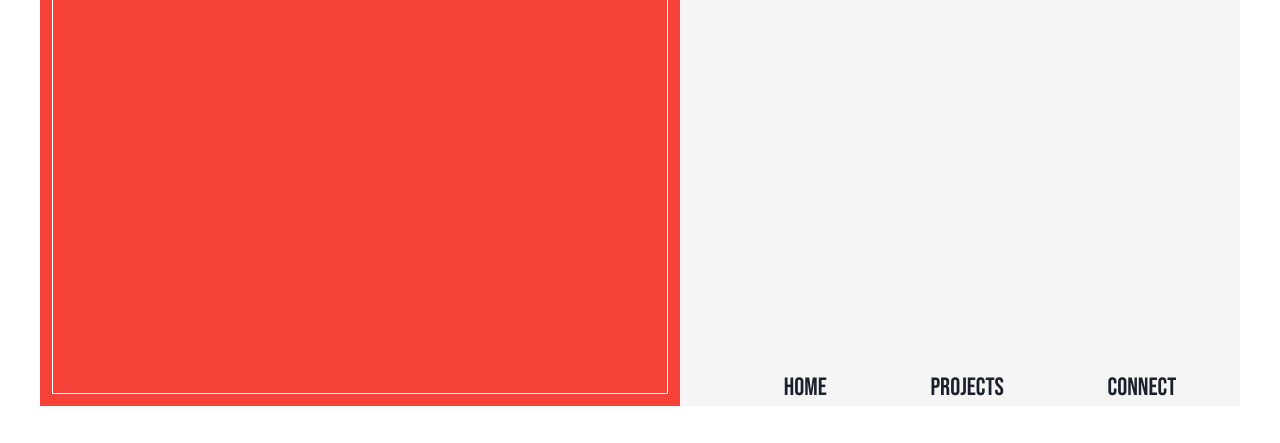
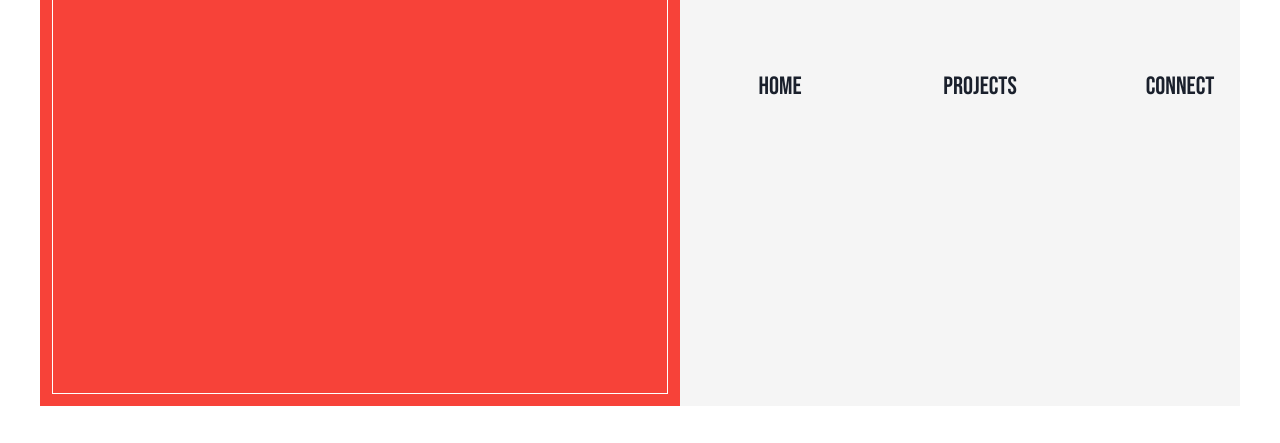
Before and after one commit to Weegius/Portfolio, a React (Create React App) app: page /#/ in a window 1280 px wide. Shown: the part 354-797 px from the top of the page. Built offline with nearby package versions, Linux system fonts and the light colour scheme; a web font is replaced by a local one.

Commit message:
added new links with updated animations

```diff
--- a/src/components/GrayBox.js
+++ b/src/components/GrayBox.js
@@ -1,7 +1,9 @@
 import React from "react";
-import { Flex, Link, Spacer } from "@chakra-ui/react";
+import { Flex, Spacer } from "@chakra-ui/react";
 import { motion } from "framer-motion";
 import TypeWriterEffect from "react-typewriter-effect";
+import { Link } from "react-router-dom";
+import AnimatedLink from "./Links";
 
 const GrayBox = () => {
   return (
@@ -48,7 +50,7 @@ const GrayBox = () => {
             justify={"center"}
             justifyContent="space-evenly"
           >
-            <motion.div whileHover={{ scale: 1.1 }}>
+            {/* <motion.div whileHover={{ scale: 1.1 }}>
               <Link
                 _hover={{ cursor: "pointer", color: "#f74239" }}
                 style={{ textDecoration: "none" }}
@@ -75,7 +77,10 @@ const GrayBox = () => {
               >
                 Connect
               </Link>
-            </motion.div>
+            </motion.div> */}
+            <AnimatedLink word={"Home"} to={"/"} />
+            <AnimatedLink word={"Projects"} to={"projects"} />
+            <AnimatedLink word={"Connect"} to={"connect"} />
           </Flex>
         </Flex>
       </motion.div>
--- /dev/null
+++ b/src/components/Links.js
@@ -0,0 +1,59 @@
+import { Box, Link } from "@chakra-ui/react";
+import { useState } from "react";
+import { Link as ReachLink } from "react-router-dom";
+
+const AnimatedLink = ({ word, to }) => {
+  const degrees = [23, -30, 18, -25, 38];
+  const [hover, setHover] = useState(false);
+
+  // useEffect(() => {
+  //   console.log(hover);
+  // }, [hover]);
+  return (
+    <Box
+      display="flex"
+      alignItems="center"
+      justifyContent="center"
+      height="100vh"
+      w={"100%"}
+      // bg={"red"}
+    >
+      <Box
+        display="flex"
+        alignItems="center"
+        justifyContent="center"
+        // bg={"red"}
+        p={1}
+        _hover={{
+          cursor: "pointer",
+          letterSpacing: "10px",
+          color: "red",
+        }}
+        onMouseEnter={() => setHover(true)}
+        onMouseLeave={() => setHover(false)}
+        w={"auto"}
+        h={"auto"}
+      >
+        {[...word].map((letter, index) => (
+          <Link
+            to={to}
+            key={index}
+            as={ReachLink}
+            lineHeight="1em"
+            style={{
+              transform: hover ? `rotate(${degrees[index]}deg)` : "rotate(0deg",
+              textDecoration: "none",
+              WebkitTapHighlightColor: "transparent",
+            }}
+            transition="all 0.3s ease-out"
+            textAlign="center"
+          >
+            {letter}
+          </Link>
+        ))}
+      </Box>
+    </Box>
+  );
+};
+
+export default AnimatedLink;
--- a/src/pages/home.js
+++ b/src/pages/home.js
@@ -1,5 +1,5 @@
 import React from "react";
-import { Flex, Text, Image } from "@chakra-ui/react";
+import { Flex, Text, Image, Box } from "@chakra-ui/react";
 import { AnimatePresence, motion } from "framer-motion";
 
 const Home = () => {
@@ -8,17 +8,17 @@ const Home = () => {
       <AnimatePresence>
         <motion.div
           initial={{ opacity: 0 }}
-          animate={{ opacity: 1, scale: [1.05, 1], }}
+          animate={{ opacity: 1, scale: [1.05, 1] }}
           transition={{ duration: 1.5, delay: 3 }}
           style={{ width: "100%", height: "100%" }}
-
         >
-          <Flex
+          <Box
             h="100%"
             w="100%"
             borderColor={"white"}
             borderWidth={1}
-            justify="center"
+            // justify="center"
+            // marginRight={15}
           >
             <motion.div
               initial={{ opacity: 0 }}
@@ -92,7 +92,7 @@ const Home = () => {
 
             </Flex> */}
             </motion.div>
-          </Flex>
+          </Box>
         </motion.div>
       </AnimatePresence>
     </>
--- a/src/pages/projects.js
+++ b/src/pages/projects.js
@@ -18,6 +18,7 @@ const Projects = () => {
         <motion.div
           initial={{ opacity: 0 }}
           animate={{ opacity: 1 }}
+          transition={{ duration: 1, delay: 3 }}
           exit={{ opacity: 0 }}
           style={{ width: "100%", height: "100%" }}
         >
```
Also changed, not shown: src/components/RedBox.js (+2 -10 lines).
